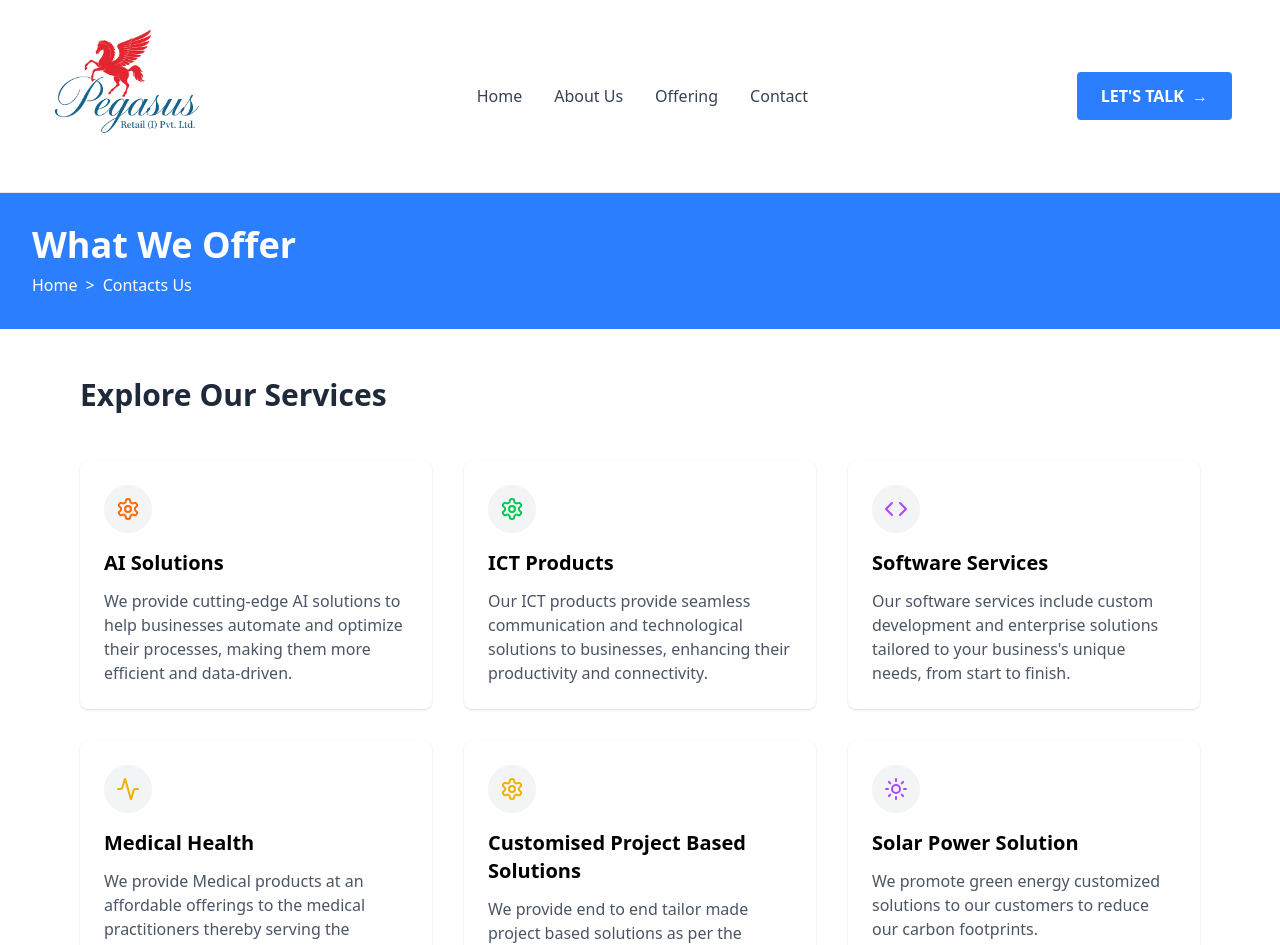
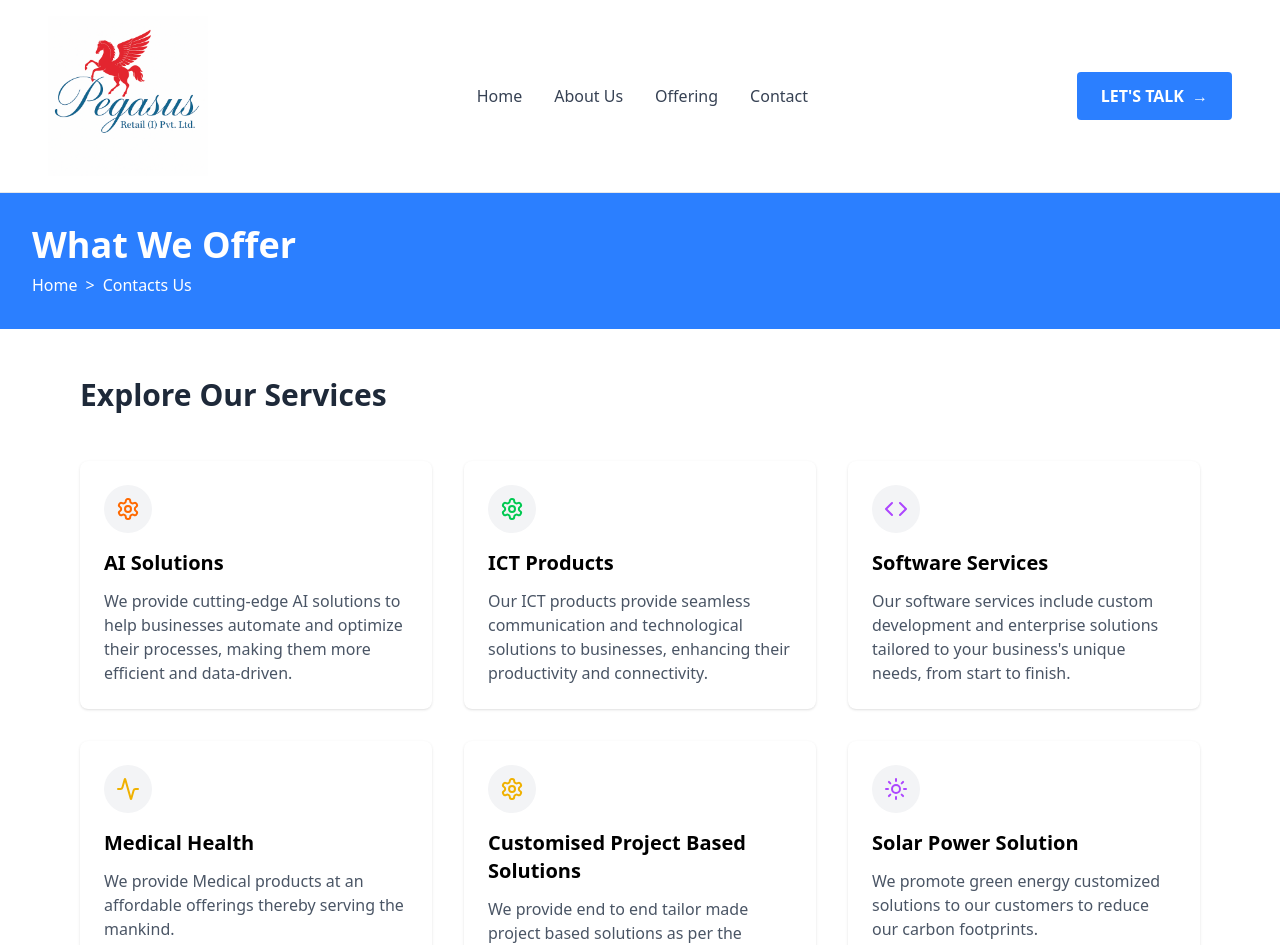
Before and after one commit to abhishek0908/pegasus, a React (Vite) app: page /services in a window 1280 px wide. Shown: the top 945 px of the page. Built offline with nearby package versions, Linux system fonts and the light colour scheme.

Commit message:
minor change

```diff
--- a/src/data/servicesData.jsx
+++ b/src/data/servicesData.jsx
@@ -66,7 +66,7 @@ export const servicesData = [
   {
     title: "Medical Health",
     description:
-      "We provide Medical products at an affordable offerings to the medical practitioners thereby serving the mankind.",
+      "We provide Medical products at an affordable offerings thereby serving the mankind.",
     icon: <Activity className="text-yellow-500" />,
   },
   {
```
